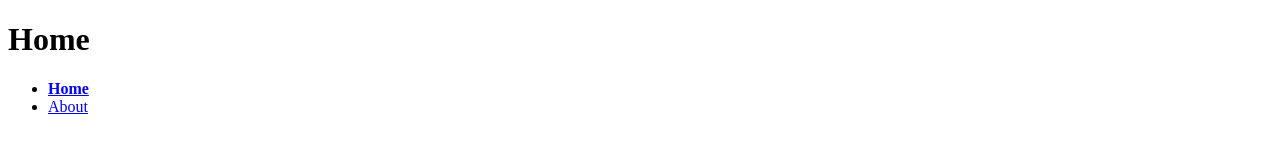
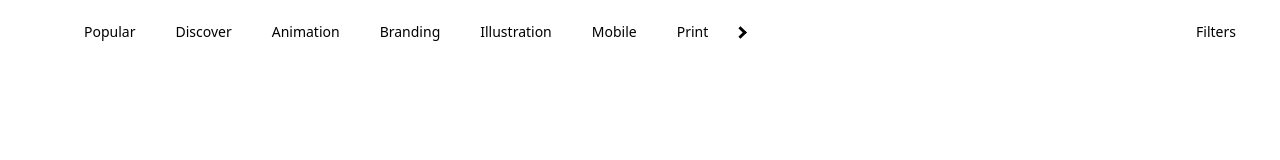
Before and after one commit to ronellux/tailwindc9, a plain HTML site: page index.html in a window 1280 px wide. Drawn offline with nearby package versions, Linux system fonts and the light colour scheme.

Commit message:
initial commit

```diff
--- a/index.html
+++ b/index.html
@@ -4,17 +4,37 @@
     <meta charset="UTF-8">
     <meta name="viewport" content="width=device-width, initial-scale=1.0">
     <meta http-equiv="X-UA-Compatible" content="ie=edge">
-    <title>Homepage</title>
+    <title>Tailwind</title>
     <link rel="stylesheet" href="screen.css">
+    <script src="https://cdn.tailwindcss.com"></script>
   </head>
   <body>
-    <h1>Home</h1>
-    <nav>
-      <ul>
-        <li><a href="index.html" class="active">Home</a></li>
-        <li><a href="about.html">About</a></li>
-      </ul>
-    </nav>
+
+
+    <div class="min-h-full">
+      <nav class="bg-white-800">
+        <div class="mx-auto max-w-7xl px-4 sm:px-6 lg:px-8">
+          <div class="flex h-16 items-center justify-between">
+            <div class="flex items-center">
+
+              <div class="hidden md:block">
+                <div class="ml-10 flex items-baseline space-x-4">
+                  <a href="#" class="text-white-300 hover:bg-white-700 hover:text-black rounded-md px-3 py-2 text-sm font-medium">Popular</a>
+                  <a href="#" class="text-white-300 hover:bg-white-700 hover:text-black rounded-md px-3 py-2 text-sm font-medium">Discover</a>
+                  <a href="#" class="text-white-300 hover:bg-white-700 hover:text-black rounded-md px-3 py-2 text-sm font-medium">Animation</a>
+                  <a href="#" class="text-white-300 hover:bg-white-700 hover:text-black rounded-md px-3 py-2 text-sm font-medium">Branding</a>
+                    <a href="#" class="text-white-300 hover:bg-white-700 hover:text-black rounded-md px-3 py-2 text-sm font-medium">Illustration</a>
+                   <a href="#" class="text-white-300 hover:bg-white-700 hover:text-black rounded-md px-3 py-2 text-sm font-medium">Mobile</a>
+                   <a href="#" class="text-white-300 hover:bg-white-700 hover:text-black rounded-md px-3 py-2 text-sm font-medium">Print</a>
+                   <i class="arrow right"></i>
+                </div>
+              </div>
+            </div>
+            <a href="#" class="text-white-300 hover:bg-white-700 hover:text-black rounded-md px-3 py-2 text-sm font-medium">Filters</a>
+
+
+
+
     <script src="index.js"></script>
   </body>
 </html>
--- a/screen.css
+++ b/screen.css
@@ -2,3 +2,15 @@
 a.active {
     font-weight: bold;
 }
+
+.arrow {
+    border: solid black;
+    border-width: 0 3px 3px 0;
+    display: inline-block;
+    padding: 3px;
+  }
+
+  .right {
+    transform: rotate(-45deg);
+    -webkit-transform: rotate(-45deg);
+  }
```
